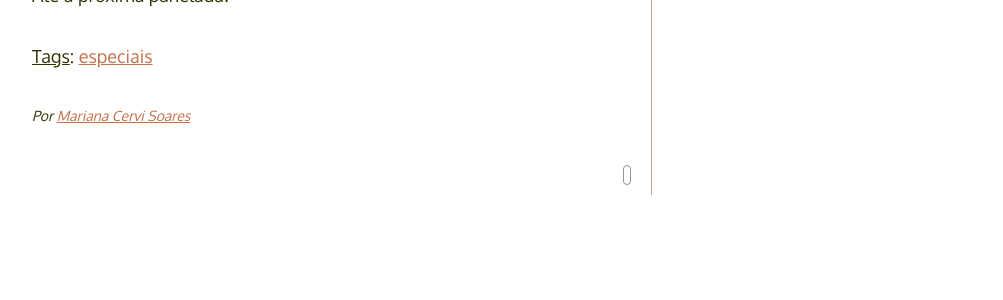
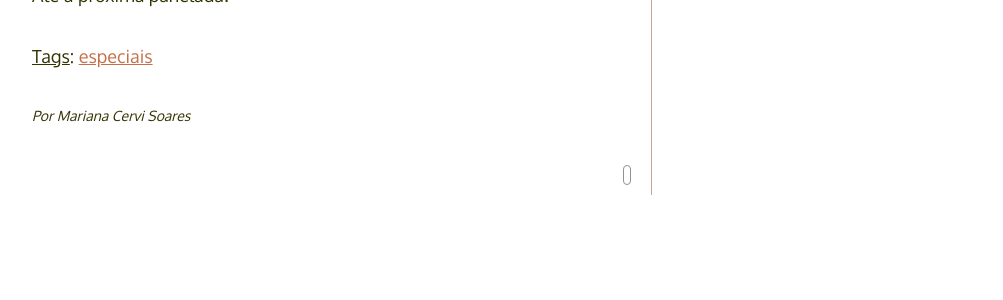
Before and after one commit to PaneladePau/paneladepau-jekyll-blog, a Jekyll site: the page built from _posts/2011-04-25-jantar-de-sexta-feira-santa.md, in a window 1280 px wide. Shown: the part 1082-1382 px from the top of the page, without its empty margins (138-1141 px from the left). Built offline with Jekyll 4.4.1, drawn with Linux system fonts in a browser that asks for light colours; nearby versions of some CDN libraries; some web fonts are replaced; grey boxes are pictures that could not be loaded.

Commit message:
Update post.html

```diff
--- a/_layouts/post.html
+++ b/_layouts/post.html
@@ -113,7 +113,7 @@
 
 				<p><span class="underline">Tags</span>:{% for tag in page.tags limit: 1 %} <a href="../tags/{{ tag | slugify }}/">{{ tag }}</a>{% endfor %}{% for tag in page.tags offset: 1 %}, <a href="../tags/{{ tag | slugify }}/">{{ tag }}</a>{% endfor %}</p>
 
-				<p class="assinatura-post">Por <a href="http://marianarevisora.com.br/" target="_blank">Mariana Cervi Soares</a></p>
+				<p class="assinatura-post">Por Mariana Cervi Soares</p>
 
 				{% include facebook_share.html %}
 
```
